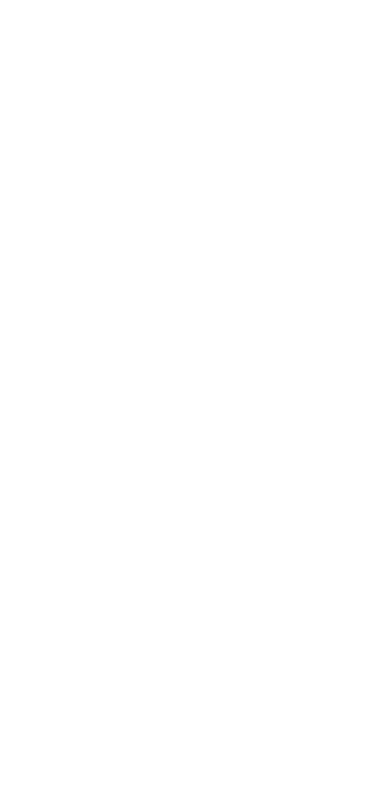
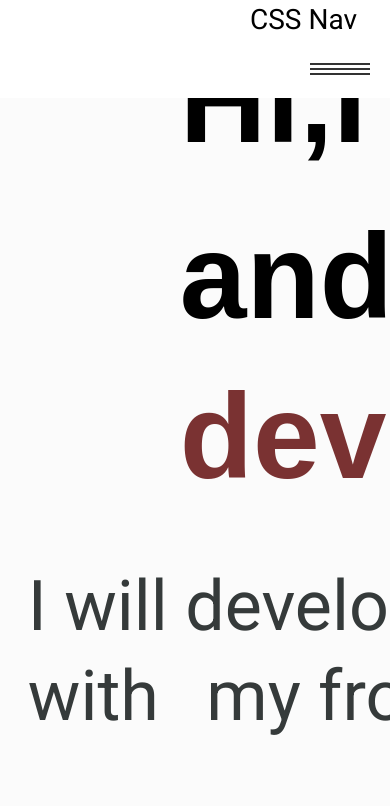
Before and after one commit to Muhodari/myPortfoliio, an Angular app: page / in a window 390 px wide. Shown: the top 806 px of the page. Built offline with nearby package versions, Linux system fonts and the light colour scheme.

Commit message:
same changes added

```diff
--- a/src/app/Components/Header/Header.component.css
+++ b/src/app/Components/Header/Header.component.css
@@ -72,7 +72,7 @@ body {
   /* box-shadow: 1px 1px 4px 0 rgba(0,0,0,.1); */
   position: fixed;
   width: 100%;
-  z-index: 3;
+  z-index: 1;
 }
 
 .header ul {
@@ -128,7 +128,7 @@ body {
   height: 2px;
   position: relative;
   transition: background .2s ease-out;
-  width: 18px;
+  width: 60px;
 }
 
 .header .menu-icon .navicon:before,
@@ -177,9 +177,14 @@ body {
   top: 0;
 }
 
+.navicon{
+  font-size: 300px !important;
+}
 /* 48em = 768px */
 
 @media (min-width: 48em) {
+
+
   .header li {
     float: left;
   }
@@ -310,7 +315,7 @@ body {
   margin-top: 6px;
   background:#FBFBFB;
   width: 400% !important;
-  margin-top: 800px;
+  margin-top: 0px;
 
 
 
```
